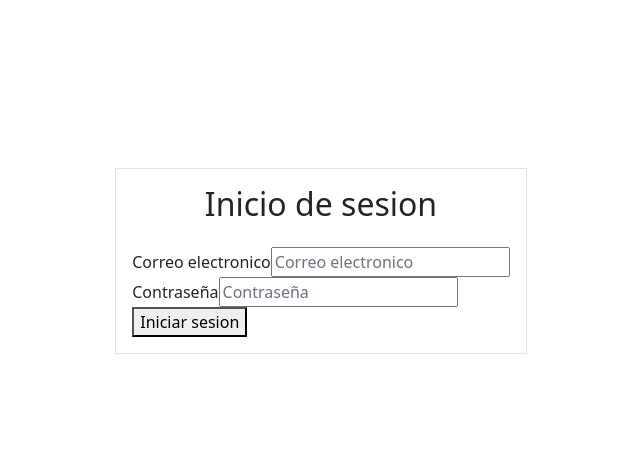
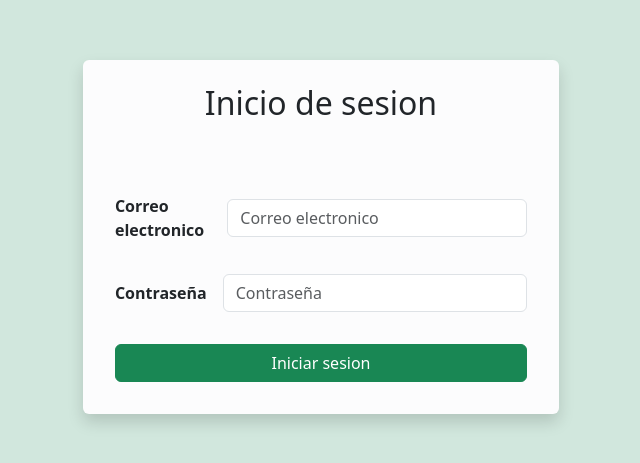
Before and after one commit to BruteForceSolutionsSRL/reservation-system-front, a React (Vite) app: page /login in a window 1280 px wide. Shown: the part 139-602 px from the top of the page, without its empty margins (319-959 px from the left). Built offline with nearby package versions, Linux system fonts and the light colour scheme.

Commit message:
style: added styles for login page.

```diff
--- a/src/Components/LoginPage/LoginPage.jsx
+++ b/src/Components/LoginPage/LoginPage.jsx
@@ -36,11 +36,11 @@ const LoginPage = () => {
 
   return (
     <div
-      className="d-flex justify-content-center align-items-center"
+      className="d-flex justify-content-center align-items-center bg bg-success-subtle"
       style={{ width: "100%", height: "100vh" }}
     >
-      <div className="p-3 border">
-        <h2 className="text-center pb-3">Inicio de sesion</h2>
+      <div className="p-3 shadow p-3 mb-5 bg-light-subtle rounded">
+        <h2 className="text-center pb-5 pt-2">Inicio de sesion</h2>
 
         {errorMessage && (
           <Alert variant={"danger"} className="">
@@ -48,45 +48,50 @@ const LoginPage = () => {
           </Alert>
         )}
 
-        <div>
-          <label>Correo electronico</label>
+        <div className="d-flex p-3 align-items-center">
+          <b className="pe-2">Correo electronico</b>
           <input
             type="email"
+            className="form-control flex-fill"
             value={email}
             onChange={(e) => setEmail(e.target.value)}
             placeholder="Correo electronico"
           />
         </div>
-        <div>
-          <label>Contraseña</label>
+        <div className="d-flex p-3 align-items-center">
+          <b className="pe-3">Contraseña</b>
           <input
             type="password"
+            className="form-control flex-fill"
             value={password}
             onChange={(e) => setPassword(e.target.value)}
             placeholder="Contraseña"
           />
         </div>
         {loadingLogin ? (
-          <button className="btn btn-primary" type="button" disabled>
+          <div className="d-flex justify-content-center p-3">
+            <button
+              className="btn btn-secondary flex-fill"
+              type="button"
+              disabled
+            >
               <span
                 className="spinner-border spinner-border-sm"
                 aria-hidden="true"
               ></span>
               <span role="status">Iniciando sesion, por favor, espere.</span>
             </button>
+          </div>
         ) : (
-          <button onClick={loginRequest}>Iniciar sesion</button>
+          <div className="d-flex justify-content-center p-3">
+            <button
+              onClick={loginRequest}
+              className="btn btn-success flex-fill"
+            >
+              Iniciar sesion
+            </button>
+          </div>
         )}
-        {/* <button onClick={handleLogin}>Iniciar sesion</button>
-        <button class="btn btn-primary" type="button" disabled>
-          <span
-            class="spinner-border spinner-border-sm"
-            aria-hidden="true"
-          ></span>
-          <span class="visually-hidden" role="status">
-            Loading...
-          </span>
-        </button> */}
       </div>
     </div>
   );
--- a/src/Components/Sidebar/Sidebar.jsx
+++ b/src/Components/Sidebar/Sidebar.jsx
@@ -41,10 +41,11 @@ export default function Sidebar({ user }) {
         title: "Sesion expirada",
         body: "Sesion terminada, redireccionando a la pagina principal",
       };
-      localStorage.removeItem("token");
-      localStorage.removeItem("userInformation");
       setModalContent(content);
-      setTimeout(() => navigate("/"), 3000);
+      setTimeout(() => {
+        logout();
+        navigate("/");
+      }, 3000);
     } else {
       let content = {
         show: false,
```
Lines whose indentation alone changed are shown as unchanged.
